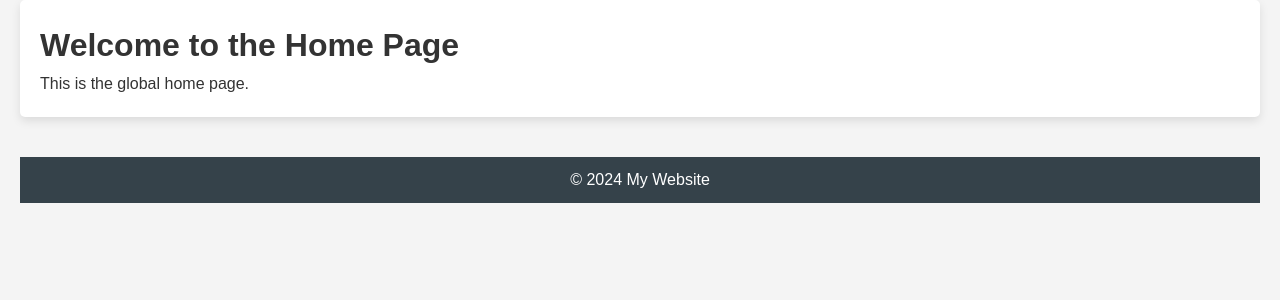
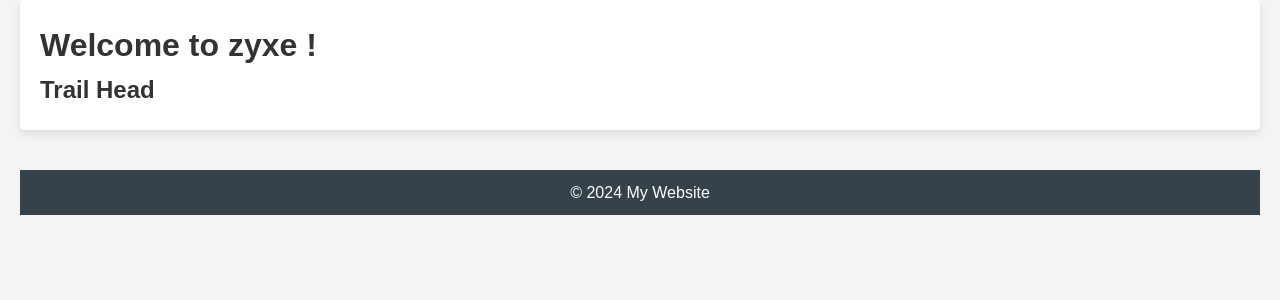
Before and after one commit to 2021sam/pro, a Django app: page / in a window 1280 px wide. Shown: the part 88-388 px from the top of the page. Run offline with Django 5.2, Linux system fonts and the light colour scheme.

Commit message:
trailhead is the new home page

```diff
--- a/authenticate/templates/authenticate/home.html
+++ b/authenticate/templates/authenticate/home.html
@@ -27,9 +27,9 @@
 </head>
 <body>
     <div class="container">
-        <h1>Welcome to the Home Page</h1>
+        <h1>Welcome to the Authenticate Page</h1>
         <h2>user/templates/user/home.html</h2>
-        <p>This is the home page of your Django application.</p>
+        <p>This is the home page of your Django Authenticate application.</p>
         <a href="{% url 'register' %}">Register</a> | <a href="{% url 'login' %}">Login</a>
     </div>
 </body>
--- a/pro/settings/settings.py
+++ b/pro/settings/settings.py
@@ -46,7 +46,8 @@ INSTALLED_APPS = [
     'django.contrib.sessions',
     'django.contrib.messages',
     'django.contrib.staticfiles',
-    'authenticate'
+    'authenticate',
+    'trailhead'
 ]
 
 MIDDLEWARE = [
--- a/pro/urls.py
+++ b/pro/urls.py
@@ -6,13 +6,10 @@ from authenticate.views import home, custom_login, custom_logout
 from authenticate import views as user_views
 
 urlpatterns = [
-    path('', home, name='home'),  # Root URL points to the home view
     path('admin/', admin.site.urls),
     path('authenticate/', include('authenticate.urls')),  # Include user app URLs
     path('accounts/login/', custom_login, name='login'),  # Override the default login view
     path('accounts/', include('django.contrib.auth.urls')),  # Include Django's built-in authentication views for the other routes
-        # Logout URL
-    # path('logout/', auth_views.LogoutView.as_view(), name='logout'),
-    # path('logout/', auth_views.LogoutView.as_view(next_page='home'), name='logout'),
     path('logout/', custom_logout, name='logout'),
+    path('', include('trailhead.urls'))
 ]
--- /dev/null
+++ b/trailhead/templates/trailhead/trailhead.html
@@ -0,0 +1,7 @@
+{% extends 'base.html' %}
+
+{% block content %}
+<h1>Welcome to zyxe !</h1>
+	<h2>Trail Head</h2>
+
+{% endblock content %}
--- a/trailhead/views.py
+++ b/trailhead/views.py
@@ -1,3 +1,7 @@
 from django.shortcuts import render
+from django.contrib.auth.decorators import login_required
 
-# Create your views here.
+
+def trailhead(request):
+    context = {'user': request.user }
+    return render(request,'trailhead/trailhead.html', context)
```
